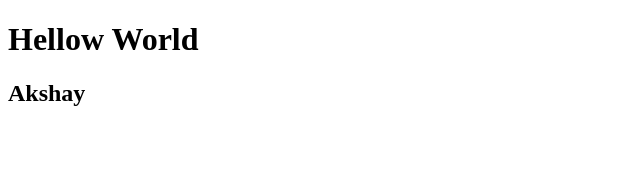
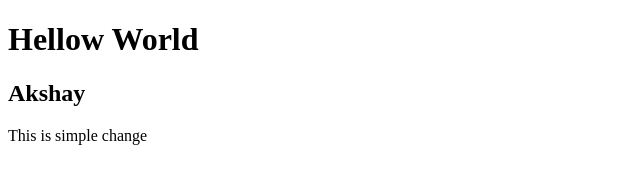
Before and after one commit to waychakak/Learn-Git, a plain HTML site: page index.html in a window 1280 px wide. Shown: the whole page, without its empty margins (0-640 px from the left). Drawn offline with Linux system fonts and the light colour scheme.

Commit message:
Simple chage commit

```diff
--- a/index.html
+++ b/index.html
@@ -9,6 +9,8 @@
 <body>
     <h1>Hellow World</h1>
     <h2>Akshay</h2>
+
+    <p>This is simple change</p>
     <script src="index.js" type="text/javascript"></script>
 </body>
 </html>
```
Also changed, not shown: 1 other file.
